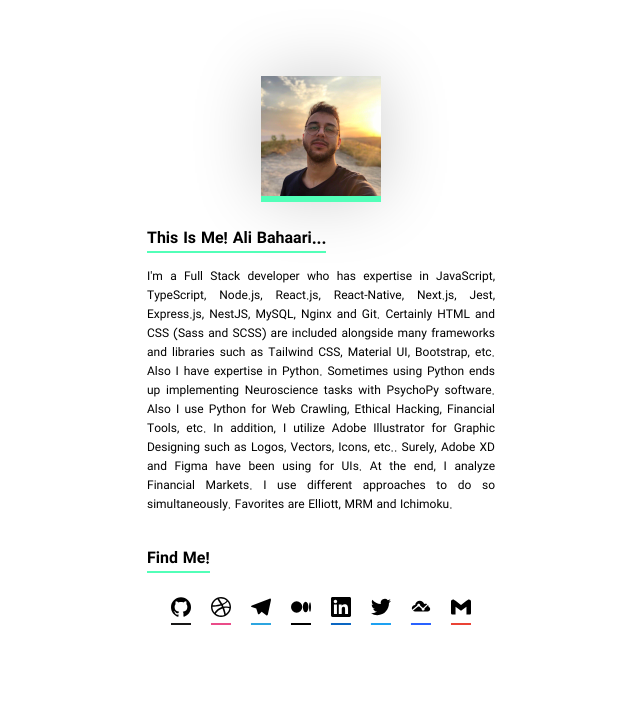
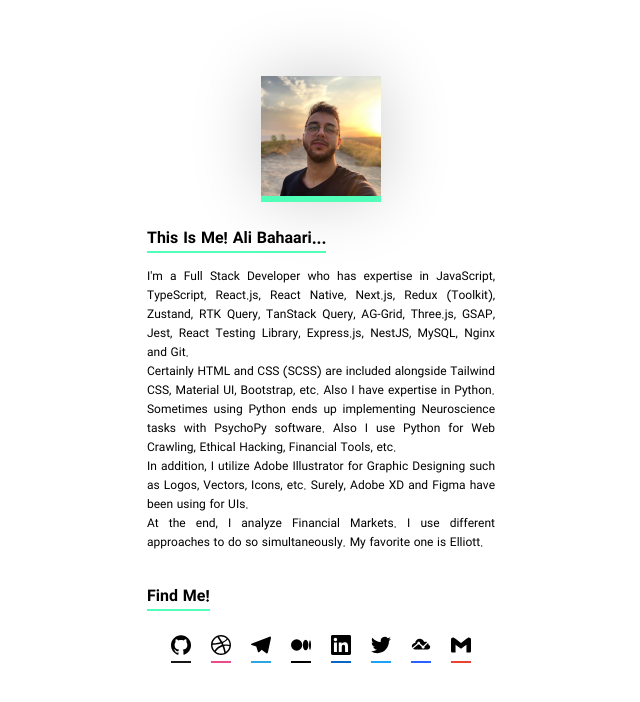
Before and after one commit to AliBahaari/alibahaari.github.io, a React (Create React App) app: page / in a window 1280 px wide. Shown: the top 702 px of the page, without its empty margins (319-959 px from the left). Built offline with nearby package versions, Linux system fonts and the light colour scheme.

Commit message:
Modified Introduction Text

```diff
--- a/src/components/Introduction.js
+++ b/src/components/Introduction.js
@@ -13,18 +13,23 @@ const Introduction = () => {
 
       <h1>This Is Me! Ali Bahaari...</h1>
       <p>
-        I'm a Full Stack developer who has expertise in JavaScript, TypeScript,
-        Node.js, React.js, React-Native, Next.js, Jest, Express.js, NestJS,
-        MySQL, Nginx and Git. Certainly HTML and CSS (Sass and SCSS) are
-        included alongside many frameworks and libraries such as Tailwind CSS,
+        I'm a Full Stack Developer who has expertise in JavaScript, TypeScript,
+        React.js, React Native, Next.js, Redux (Toolkit), Zustand, RTK Query,
+        TanStack Query, AG-Grid, Three.js, GSAP, Jest, React Testing Library,
+        Express.js, NestJS, MySQL, Nginx and Git.
+        <br />
+        Certainly HTML and CSS (SCSS) are included alongside Tailwind CSS,
         Material UI, Bootstrap, etc. Also I have expertise in Python. Sometimes
         using Python ends up implementing Neuroscience tasks with PsychoPy
         software. Also I use Python for Web Crawling, Ethical Hacking, Financial
-        Tools, etc. In addition, I utilize Adobe Illustrator for Graphic
-        Designing such as Logos, Vectors, Icons, etc.. Surely, Adobe XD and
-        Figma have been using for UIs. At the end, I analyze Financial Markets.
-        I use different approaches to do so simultaneously. Favorites are
-        Elliott, MRM and Ichimoku.
+        Tools, etc.
+        <br />
+        In addition, I utilize Adobe Illustrator for Graphic Designing such as
+        Logos, Vectors, Icons, etc. Surely, Adobe XD and Figma have been using
+        for UIs.
+        <br />
+        At the end, I analyze Financial Markets. I use different approaches to
+        do so simultaneously. My favorite one is Elliott.
       </p>
     </div>
   )
```
